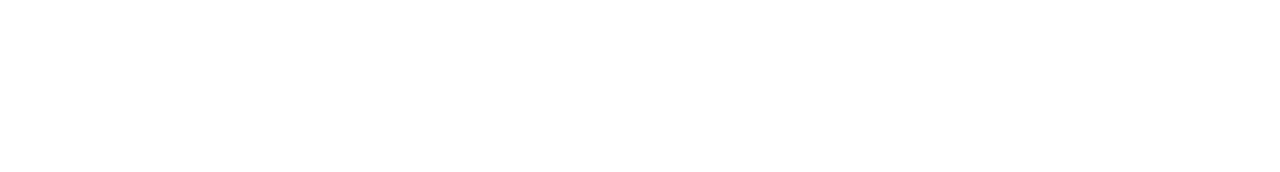
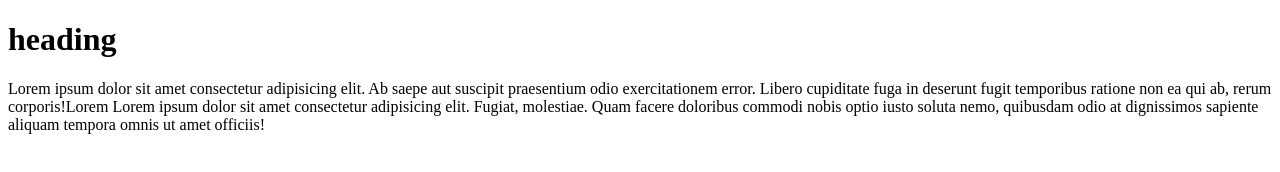
Before and after one commit to devariful/devariful-first, a plain HTML site: page index.html in a window 1280 px wide. Drawn offline with Linux system fonts and the light colour scheme.

Commit message:
trial for hi and p

```diff
--- a/index.html
+++ b/index.html
@@ -6,6 +6,11 @@
     <title>devariful-first</title>
 </head>
 <body>
+    <div>
+        <h1>heading</h1>
+        <p>Lorem ipsum dolor sit amet consectetur adipisicing elit. Ab saepe aut suscipit praesentium odio exercitationem error. Libero cupiditate fuga in deserunt fugit temporibus ratione non ea qui ab, rerum corporis!Lorem Lorem ipsum dolor sit amet consectetur adipisicing elit. Fugiat, molestiae. Quam facere doloribus commodi nobis optio iusto soluta nemo, quibusdam odio at dignissimos sapiente aliquam tempora omnis ut amet officiis!</p>
+
+    </div>
 
 </body>
 </html>
```
